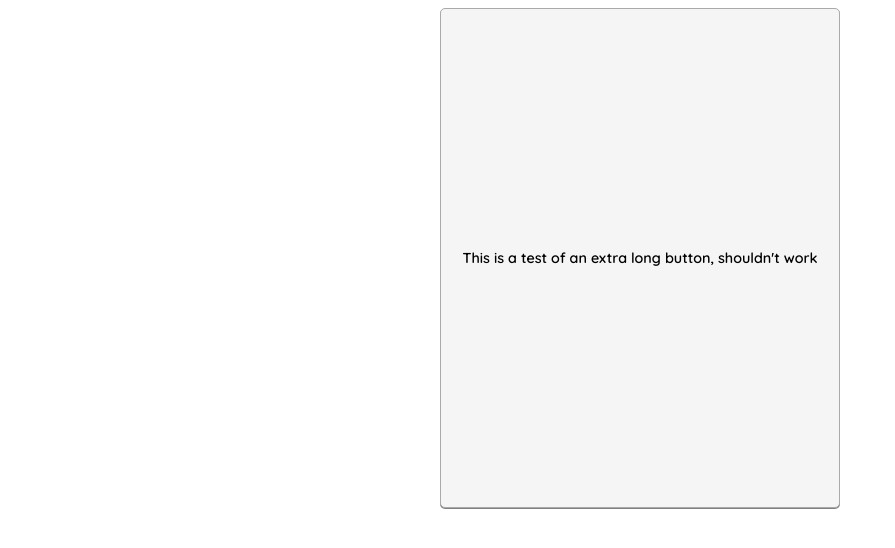
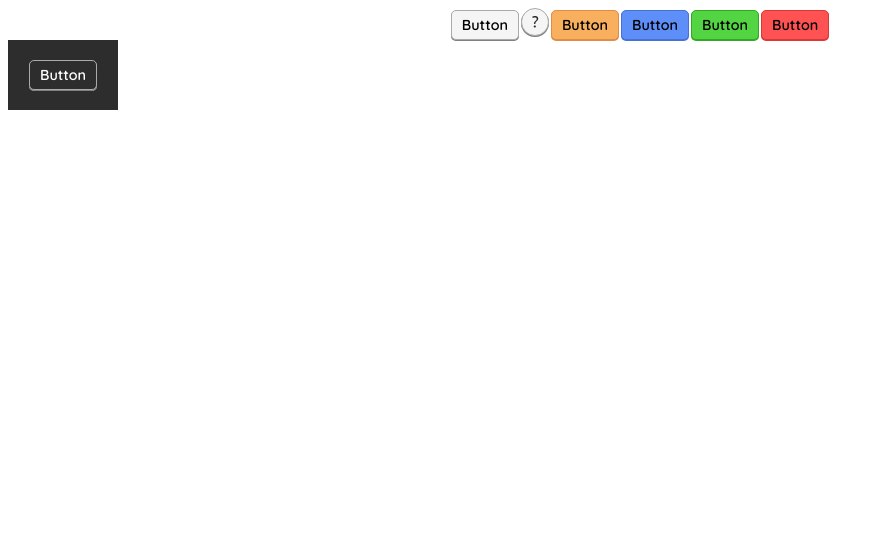
Before and after one commit to hawesdb/DanVue, a Vue app: page / in a window 1280 px wide. Shown: the top 548 px of the page, without its empty margins (0-895 px from the left). Built offline with nearby package versions, Linux system fonts and the light colour scheme.

Commit message:
working on icon button

```diff
--- a/src/App.vue
+++ b/src/App.vue
@@ -8,7 +8,15 @@
       :position="alertPosition"
       :timeout="alertTimeout"/>
     <router-view/>
-    <dv-button style="width: 400px; height: 500px;">This is a test of an extra long button, shouldn't work</dv-button>
+    <dv-button></dv-button>
+    <dv-button icon></dv-button>
+    <div style="position: absolute;padding: 20px; background-color: #2D2D2D">
+      <dv-button dark></dv-button>
+    </div>
+    <dv-button orange></dv-button>
+    <dv-button primary></dv-button>
+    <dv-button success></dv-button>
+    <dv-button error></dv-button>
   </div>
 </template>
 
--- a/src/assets/globals.scss
+++ b/src/assets/globals.scss
@@ -22,7 +22,7 @@
 :root {
   --dark: #2D2D2D;
   --darkgray: #585858;
-  --blue: #5e8ff8;
+
   --darkblue: #465de0;
   --red: #f85e5e;
   --darkred: #e04646;
--- a/src/components/Button.vue
+++ b/src/components/Button.vue
@@ -1,23 +1,48 @@
 <template>
-  <button @click="emitClick" @mousedown="pulseColor" class="dv-button">
-    <slot>Button</slot>
+  <button @click="emitClick" class="dv-button" :class="`
+    ${buttonColor ? buttonColor : ''}
+    ${icon ? 'icon' : ''}
+    `">
+    <slot v-if="!icon">Button</slot>
+    <slot v-else><img :src="require('@/assets/sampleIcon.png')"></slot>
   </button>
 </template>
 
 <script>
 export default {
-  created () {
+  props: {
+    primary: Boolean,
+    dark: Boolean,
+    orange: Boolean,
+    success: Boolean,
+    error: Boolean,
+    icon: Boolean
   },
   methods: {
     emitClick (text) {
       this.$emit('click')
+    }
+  },
+  computed: {
+    colorList () {
+      return [
+        { primary: this.primary },
+        { dark: this.dark },
+        { orange: this.orange },
+        { success: this.success },
+        { error: this.error }
+      ]
     },
-    pulseColor (event) {
-      console.log(event)
-      console.log(event.offsetX)
-      console.log(event.offsetY)
-      // event.target.style.backgroundImage = `radial-gradient(farthest-corner at ${event.offsetX}px ${event.offsetY}px, lightgray 0%, white 100%)`
-      // event.target.style.backgroundSize = '500% 500%'
+    buttonColor () {
+      const colorsSet = this.colorList.filter(function (color) {
+        return Object.values(color)[0] === true
+      })
+
+      if (colorsSet.length === 1) {
+        return Object.keys(colorsSet[0])[0]
+      } else {
+        return null
+      }
     }
   }
 }
@@ -25,30 +50,95 @@ export default {
 
 <style lang="scss" scoped>
   .dv-button {
+    --dark: #2D2D2D;
+    --orange: #f8af5e;
+    --darkorange: #e08b46;
+    --blue: #5e8ff8;
+    --darkblue: #4572d3;
+    --green: #53d442;
+    --darkgreen: #33a824;
+    --red: #ff5252;
+    --darkred: #da3737;
+  }
+
+  .dv-button {
+    position: relative;
+    margin: 0 1px;
+    top: 0;
     padding: 5px 10px;
     border: 1px solid #AAA;
     border-radius: 5px;
-    box-shadow: 0 1px 0 0 gray, 0 0 0 0 inset gray;
+    box-shadow: 0 1px 0 0 gray, 0 1px 0 0 #CCC;
     background-size: 100% 100%;
     background-color: #F5F5F5;
     font-family: 'Quicksand', sans-serif;
     font-size: .9em;
     font-weight: bold;
-    transition: box-shadow .15s ease, background-size .5s ease;
+    transition: box-shadow .1s ease, top .1s ease;
     cursor: pointer;
-    &:hover {
-      box-shadow: 0 1px 0 0 gray, 0 0 0 0 inset gray, 0 2px 4px 2px lightgray;
+    &:hover:not(:disabled) {
+      box-shadow: 0 1px 0 0 gray, 0 1px 4px 2px #CCC;
     }
     &:focus {
       outline: none;
     }
     &:active {
-      box-shadow: 0 1px 0 0 gray, 0 0 50px 50px inset black;
+      top: 1px;
+      box-shadow: none !important;
+    }
+    &:disabled {
+      cursor: default;
     }
   }
 
-  .clicked {
+  .dark {
+    color: white;
+    background-color: var(--dark);
+    &:disabled {
+      color: rgba(255,255,255,.3);
+    }
+  }
+  .orange {
+    border-color: var(--darkorange);
+    box-shadow: 0 1px 0 0 var(--darkorange), 0 0 0 0 #CCC;
+    background-color: var(--orange);
+    &:hover:not(:disabled) {
+      box-shadow: 0 1px 0 0 var(--darkorange), 0 1px 4px 2px #CCC;
+    }
+  }
+  .primary {
+    border-color: var(--darkblue);
+    box-shadow: 0 1px 0 0 var(--darkblue), 0 0 0 0 #CCC;
+    background-color: var(--blue);
+    &:hover:not(:disabled) {
+      box-shadow: 0 1px 0 0 var(--darkblue), 0 1px 4px 2px #CCC;
+    }
+  }
+  .success {
+    border-color: var(--darkgreen);
+    box-shadow: 0 1px 0 0 var(--darkgreen), 0 0 0 0 #CCC;
+    background-color: var(--green);
+    &:hover:not(:disabled) {
+      box-shadow: 0 1px 0 0 var(--darkgreen), 0 1px 4px 2px #CCC;
+    }
+  }
+  .error {
+    border-color: var(--darkred);
+    box-shadow: 0 1px 0 0 var(--darkred), 0 0 0 0 #CCC;
+    background-color: var(--red);
+    &:hover:not(:disabled) {
+      box-shadow: 0 1px 0 0 var(--darkred), 0 1px 4px 2px #CCC;
+    }
+  }
 
+  .icon {
+    padding: 5px;
+    border-radius: 50%;
+    img {
+      display: block;
+      width: 16px;
+      height: auto;
+    }
   }
 </style>
 
```
Also changed, not shown: src/assets/sampleIcon.png (added).
